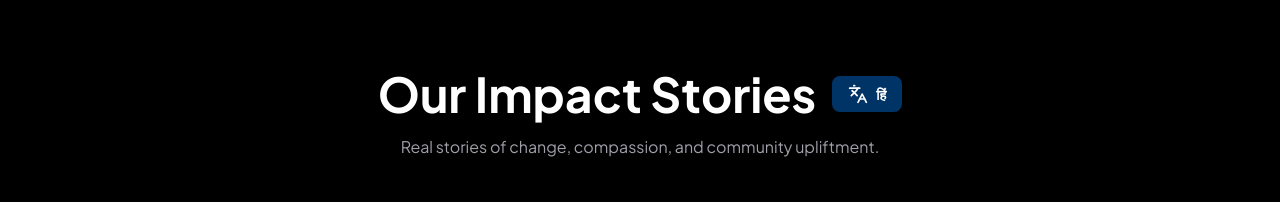
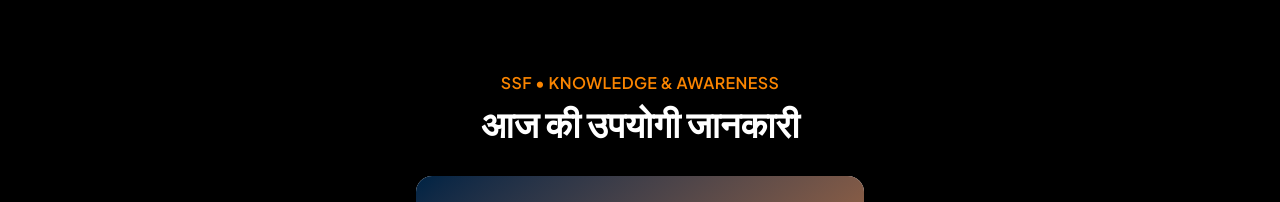
Before and after one commit to Swastiksrijan/SSF-Final, a React (Vite) app: page /Blog in a window 1280 px wide. Shown: the part 490-692 px from the top of the page. Built offline with nearby package versions, Linux system fonts and the light colour scheme; no server answers; a web font is replaced by a local one.

Commit message:
Add single knowledge story to Blog safely

```diff
--- a/src/routes/Blog.jsx
+++ b/src/routes/Blog.jsx
@@ -2,11 +2,15 @@
 import { createFileRoute } from "@tanstack/react-router";
 import Blog from "../pages/Blog";
 import BlogShareEnhancer from "../components/BlogShareEnhancer";
+import SingleKnowledgeStory from "../components/SingleKnowledgeStory";
 
 function BlogRoutePage() {
   return (
     <BlogShareEnhancer>
-      <Blog />
+      <div className="pt-28 bg-black min-h-screen text-white px-4">
+        <SingleKnowledgeStory />
+        <Blog />
+      </div>
     </BlogShareEnhancer>
   );
 }
```
